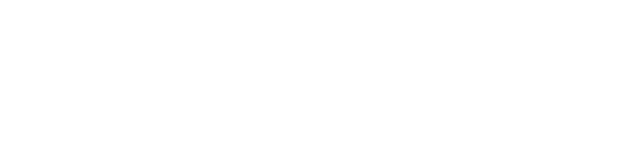
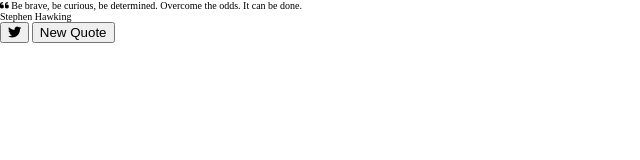
Before and after one commit to amappola7/quote-generator, a plain HTML site: page index.html in a window 1280 px wide. Shown: the whole page, without its empty margins (0-640 px from the left). Drawn offline with Linux system fonts and the light colour scheme.

Commit message:
Structure of the quote generator

```diff
--- a/index.html
+++ b/index.html
@@ -5,11 +5,31 @@
     <meta http-equiv="X-UA-Compatible" content="IE=edge">
     <meta name="viewport" content="width=device-width, initial-scale=1.0">
     <title>Quote Generator</title>
+    <link rel="icon" href="https://cdn0.iconfinder.com/data/icons/flatie-action/24/action_014-quote-right-saying-speech-512.png">
     <link rel="stylesheet" href="./style.css">
     <!-- Font Awesome. To add icons in the project.  -->
     <link rel="stylesheet" href="https://cdnjs.cloudflare.com/ajax/libs/font-awesome/6.1.1/css/all.min.css">
+    <link rel="preconnect" href="https://fonts.googleapis.com">
+    <link rel="preconnect" href="https://fonts.gstatic.com" crossorigin>
+    <link href="https://fonts.googleapis.com/css2?family=Nunito:wght@300;400;700;900&display=swap" rel="stylesheet">
 </head>
 <body>
+    <section class="quote-container">
+        <!-- Quote -->
+        <div class="quote-text">
+            <i class="fa-solid fa-quote-left"></i>
+            <span class="quote">Be brave, be curious, be determined. Overcome the odds. It can be done.</span>
+        </div>
+        <!-- Author -->
+        <div class="quote-author">
+            <span class="author">Stephen Hawking</span>
+        </div>
+        <!-- Buttons -->
+        <div class="buttons-container">
+            <button class="twitter-button" title="Tweet this!"><i class="fa-brands fa-twitter"></i></button>
+            <button xclass="new-quote">New Quote</button>
+        </div>
+    </section>
     <!-- Script -->
     <script src="./script.js"></script>
 </body>
```
